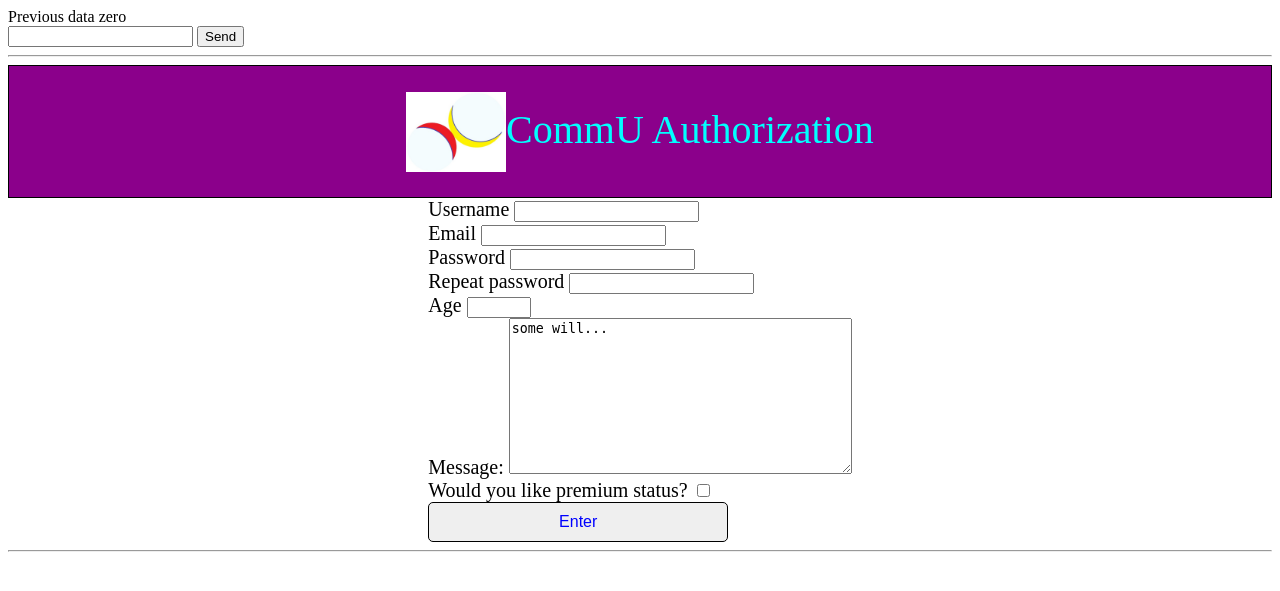
After one commit to el710/packDjango, a Django app: page /post/ in a window 1280 px wide. The commit adds this page. Shown: the top 591 px of the page. Run offline with Django 5.2, Linux system fonts and the light colour scheme.

Commit message:
fix django html forms

```diff
--- a/Usite/Usite/settings.py
+++ b/Usite/Usite/settings.py
@@ -38,7 +38,7 @@ INSTALLED_APPS = [
     'django.contrib.sessions',
     'django.contrib.messages',
     'django.contrib.staticfiles',
-    'Uweb',                                                        ## ADD: application directory
+    'Usite',                                                        ## ADD: application directory
 ]
 
 MIDDLEWARE = [
--- a/Usite/Usite/urls.py
+++ b/Usite/Usite/urls.py
@@ -17,12 +17,18 @@ Including another URLconf
 from django.contrib import admin
 from django.urls import path
 
-from Uweb.views import index , Index, ext_index    ## ADD: router
+from Uweb.views import (raw_index, Index, ext_index,    ## ADD: router
+                        req_index, get_post_request, ext_post
+                        )
 
 urlpatterns = [
     path('admin/', admin.site.urls),
-    path('ext/', ext_index),               ## ADD: f-router
-    path('', Index.as_view()),       ## ADD: class-method router
+    ##path('', Index.as_view()),       ## ADD: class-method router
         ## works as:
         ## path('', TemplateView.as_view(template_name = "index.html")),       ## ADD: class-method router
+    path('', raw_index),               ## ADD: f-router
+    path('ext/', ext_index),
+    path('req/', req_index),
+    path('post/', get_post_request),
+    path('djpost/', ext_post)
 ]
--- a/Usite/Uweb/views.py
+++ b/Usite/Uweb/views.py
@@ -1,30 +1,115 @@
 from django.shortcuts import render
 
 from django.views.generic import TemplateView
+from django.http import HttpResponse
+
+from .djforms import RegForm
 
 # Create your views here.
 
 """
     one dispatcher user's requests
 """
-def index(in_request):
+def raw_index(in_request):
+    """
+        Get parameters from url: site/?name=user&a=30&...
+    """
+    name = in_request.GET.get('name', 'Guest')
+    # print(f"get name {name}")
+
     """
         define variables for html
     """
     def_title = "Ucomm"
-    def_welcome = "Welcome to real world"
+    def_welcome = f"Welcome to real world  {name}"
+    def_event_list = ["05:00   wake up",
+                      "05:30   breakfast",
+                      "06:00   start learning",
+                      "09:00   start develop Ucomm",
+                      "16:00   start Yandex-taxi",
+                      "22:00   go home",
+                      "23:00   go to bed"
+                    ]
+    len_list = len(def_event_list)
 
     def_context = {
         "title": def_title,
-        "welcome": def_welcome
+        "welcome": def_welcome,
+        "events_list": def_event_list,
+        "len_list": len_list
     }
+
 
     """
         return data as html from templates(settings) ->'DIRS': [BASE_DIR/'templates'],
     """
     return render(request=in_request, template_name="index.html", context=def_context)
 
-def ext_index(in_requist):
+
+def get_post_request(request):
+    ## first enter to page
+    if request.method == "GET":
+        def_context = {
+            "hist": "zero",
+            "title": "Get & Post"
+        }
+    elif request.method == 'POST':
+        mess = request.POST.get("data", '')
+        ## return HttpResponse(f"Get from user data: {mess}") ## simple output
+
+        '''
+            get data by html form's <name>
+        '''
+        username = request.POST.get("username")
+        password = request.POST.get("user_password")
+        repassword = request.POST.get("user_repassword")
+        age = request.POST.get("user_age")
+        premium = request.POST.get("premium") == 'on'
+
+        print(f"get_post_request(): {username} {password}-{repassword} {age} premium: {premium}")
+
+        def_context = {
+            "hist": mess,
+            "title": "Get & Post"
+        }
+
+    return render(request, "post.html", context=def_context)
+
+
+def ext_post(request):
+
+    print(f"\next_post(): ...")
+    if request.method == 'POST':
+        form = RegForm(request.POST)
+
+        print(f"\next_post(): POST {form.is_valid()} ")
+
+        print(f'\next_post(): {form.cleaned_data}')
+        if form.is_valid(): ## is_valid also makes cleaned_data
+            name = form.cleaned_data['name']
+            email = form.cleaned_data['email']
+
+            password = request.POST.get("user_password")
+            repassword = request.POST.get("user_password")
+            age = request.POST.get("user_age")
+
+            message = form.cleaned_data['message']
+            box = form.cleaned_data['box']
+
+            print(f"ext_post(): POST: {name} {email} {password} {repassword} {age} {message} {box}")
+    else:
+        form = RegForm()  ## form is a html-template that django try to find in html page by name
+        ## print(f"\next_post(): render {form}")
+
+    return render(request, 'post.html', context={'form': form} )
+
+
+def req_index(in_request):
+    name = in_request.GET.get('name', 'Guest')
+    return HttpResponse(f"Hello {name}", status=400, reason="some develop issue...")
+
+
+def ext_index(in_request):
     def_title = "Ucomm"
     def_welcome = "Welcome to real world"
     def_event_list = ["05:00   wake up",
@@ -43,7 +128,7 @@ def ext_index(in_requist):
         "events_list": def_event_list,
         "len_list": len_list
     }
-    return render(in_requist, template_name="ext_index.html", context=def_context)
+    return render(in_request, template_name="ext_index.html", context=def_context)
 
 """
     OOP way
@@ -63,6 +148,9 @@ class Index(TemplateView):
                     ]
     len_list = len(def_event_list)
 
+    def get_name(self, request):
+        return request.GET.get('name', 'Guest')
+
     def_context = {
         "title": def_title,
         "welcome": def_welcome,
--- /dev/null
+++ b/Usite/static/registration.css
@@ -0,0 +1,56 @@
+.header {
+    display: flex;
+    flex-wrap: nowrap;
+    justify-content: center;
+    align-items: center;
+    border: 1px solid black;
+    background-color: darkmagenta;
+}
+
+.photo {
+    height: 80px;
+}
+
+.title {
+    font-style: normal;
+    font-weight: 300;
+    font-size: 40px;
+    line-height: 47px;
+    text-align: center;
+    color: cyan;
+    margin-bottom: 44px;
+}
+
+.context {
+    display: flex;
+    flex-wrap: nowrap;
+    justify-content: center;
+    align-items: center;
+    font-style: normal;
+    font-size: 20px;
+}
+
+.button {
+    border: 1px solid black;
+    width: 300px;
+    height: 40px;
+    color: blue;
+    font-family: Arial, Helvetica, sans-serif;
+    font-size: 16px;
+
+    display: flex;
+    box-sizing: border-box;
+    justify-content: center;
+    align-items: center;
+
+    cursor: pointer;
+
+    border-radius: 5px;
+
+    transition: all 0.3s;
+}
+
+.button:hover {
+    color: white;
+    background-color: purple;
+}
--- a/Usite/templates/index.html
+++ b/Usite/templates/index.html
@@ -10,9 +10,13 @@
 
     <header>
         {% block header%}
-            <h1>{{welcome}}</h1>
+            <h1>{{ welcome }} {{name}}</h1>
         {% endblock %}
     </header>
+    <div align="right">
+        <a href="/post/">sign in</a>
+
+    </div>
 
     <div>
         <h2>Today events</h2>
--- /dev/null
+++ b/Usite/templates/post.html
@@ -0,0 +1,81 @@
+{% load static %}
+<!DOCTYPE html>
+<html>
+<head>
+    {% block meta %}
+        <meta charset="UTF-8" />
+        <meta http-equiv="X-UA-Compatible" content="IE=edge">
+        <meta name="viewport" content="width=device-width, initial-scale=1.0">
+    {% endblock %}
+
+    {% block link_rel %}
+        <link rel="stylesheet" href="{% static 'registration.css' %}">
+    {% endblock %}
+
+    <title>{{title}}</title>
+
+</head>
+<body>
+    Previous data {{ hist }}
+    <form method="post">
+        {% csrf_token %}  <!-- Post forms must have csrf_token - for crumble data -->
+        <input type="text" name="data">
+        <button type="submit">Send</button>
+    </form>
+
+    <hr>
+
+    {% block sys_title%}
+        <div class="header">
+            <img class="photo" src="{% static 'CommU.png' %}" alt="***" ><br>
+            <p class="title">
+                CommU Authorization
+            </p>
+        </div>
+    {%endblock%}
+
+    {% block input_data %}
+        <div class="context">
+            <form method="post" >
+                {% csrf_token %}
+                <div>
+                    <label for="id_name">Username</label>
+                    <input type="text" name="name" maxlength="100" id="id_name" > <!-- 'required' means we can't pass it-->
+                </div>
+                <div>
+                    <label for="id_email">Email</label>
+                    <input type="email" name="email" maxlength="320" required id="id_email">
+                </div>
+                <div>
+                    <label for="id_pass">Password</label>
+                    <input type="password" name="user_password" minlength="8" id="id_pass" >
+                </div>
+                <div>
+                    <label for="id_repass">Repeat password</label>
+                    <input type="password" name="user_repassword" minlength="8"  id="id_repass">
+                </div>
+                <div>
+                    <label for="age">Age</label>
+                    <input type="number" name="user_age" maxlength="3" min="5" max="100" id="id_age">
+                </div>
+                <div>
+                    <label for="id_message">Message:</label>
+                    <textarea name="message" cols="40" rows="10" required id="id_message" >some will...</textarea>
+                </div>
+                <div>
+                    <label for="id_box">Would you like premium status?</label>
+                    <input type="checkbox"  name="box" id="id_box">
+                </div>
+
+                    <button class="button" type="submit">Enter</button>
+                </form>
+            </div>
+        {% endblock%}
+
+
+    <hr>
+    <div class="context">{{ form }}</div>
+
+
+</body>
+</html>
```
Also changed, not shown: Usite/Uweb/djforms.py (added, +27 -0 lines), README.md, Usite/db.sqlite3, Usite/static/CommU.png (added).
